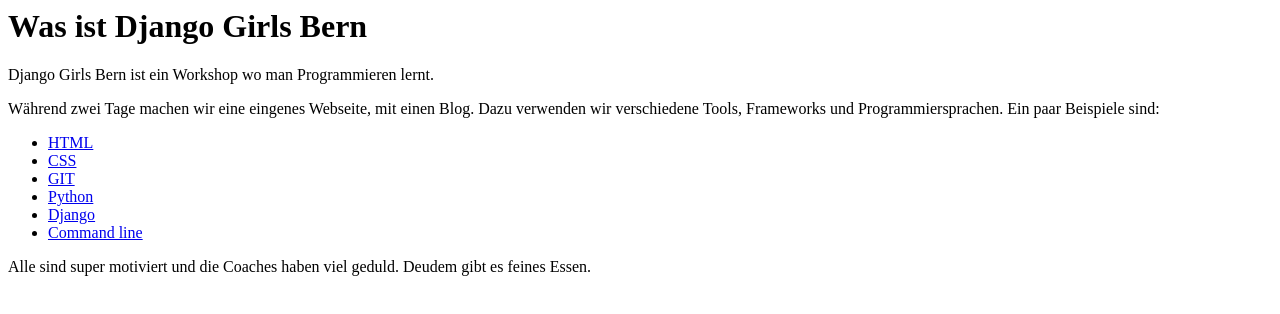
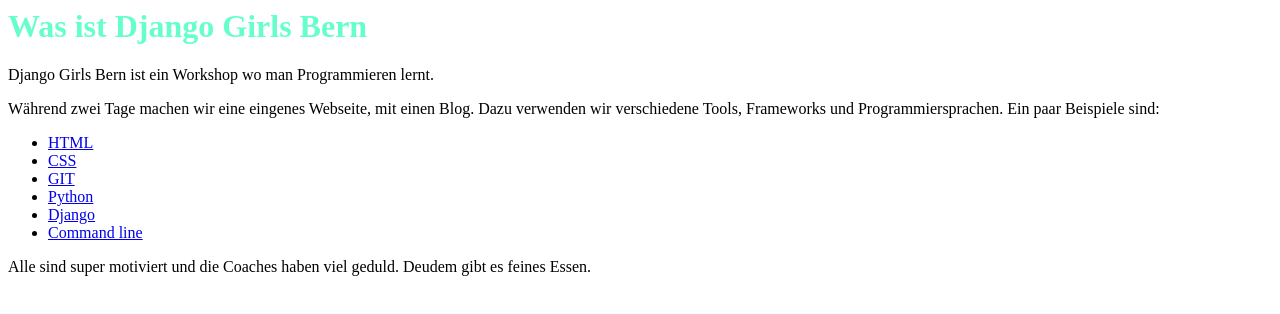
Before and after one commit to Kadija01/Kadija01.github.io-, a plain HTML site: page index.html in a window 1280 px wide. Drawn offline with Linux system fonts and the light colour scheme.

Commit message:
a little bit of css

```diff
--- a/index.html
+++ b/index.html
@@ -1,6 +1,7 @@
 <html>
 <head>
   <title>Django Girls Bern</title>
+  <link rel="stylesheet" href="main.css">
 </head>
 <body>
   <h1>Was ist Django Girls Bern</h1>
--- /dev/null
+++ b/main.css
@@ -0,0 +1,4 @@
+h1 {
+    color: #66ffcc;
+
+  }
```
